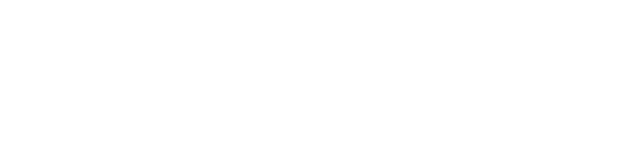
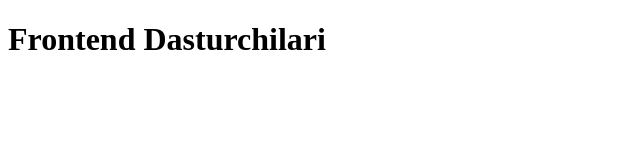
Before and after one commit to Fayzullaev99/version690, a plain HTML site: page index.html in a window 1280 px wide. Shown: the whole page, without its empty margins (0-640 px from the left). Drawn offline with Linux system fonts and the light colour scheme.

Commit message:
frontend qismi tugadi

```diff
--- a/index.html
+++ b/index.html
@@ -7,5 +7,7 @@
 </head>
 <body>
 
+    <h1>Frontend Dasturchilari</h1>
+
 </body>
 </html>
```
